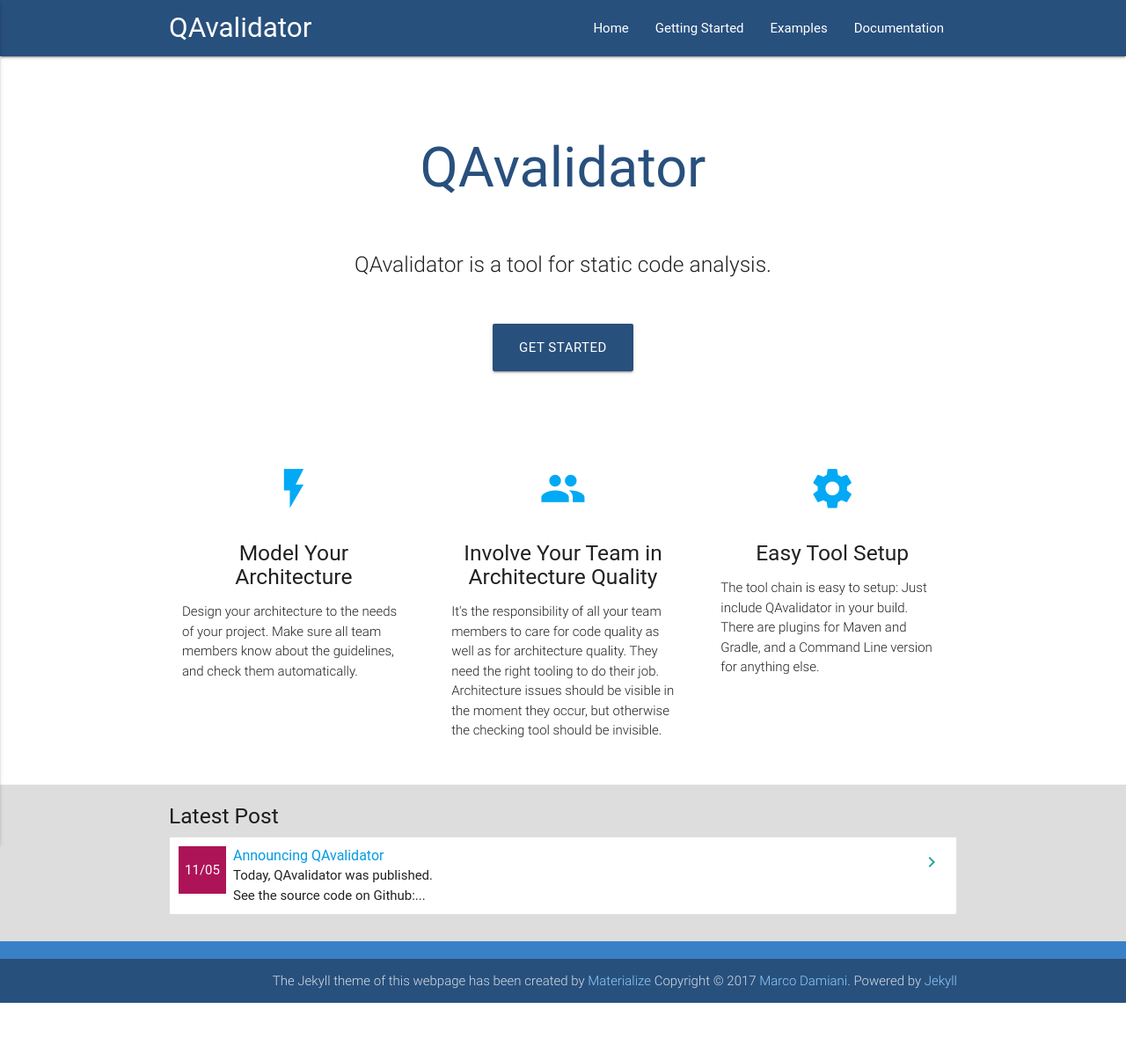
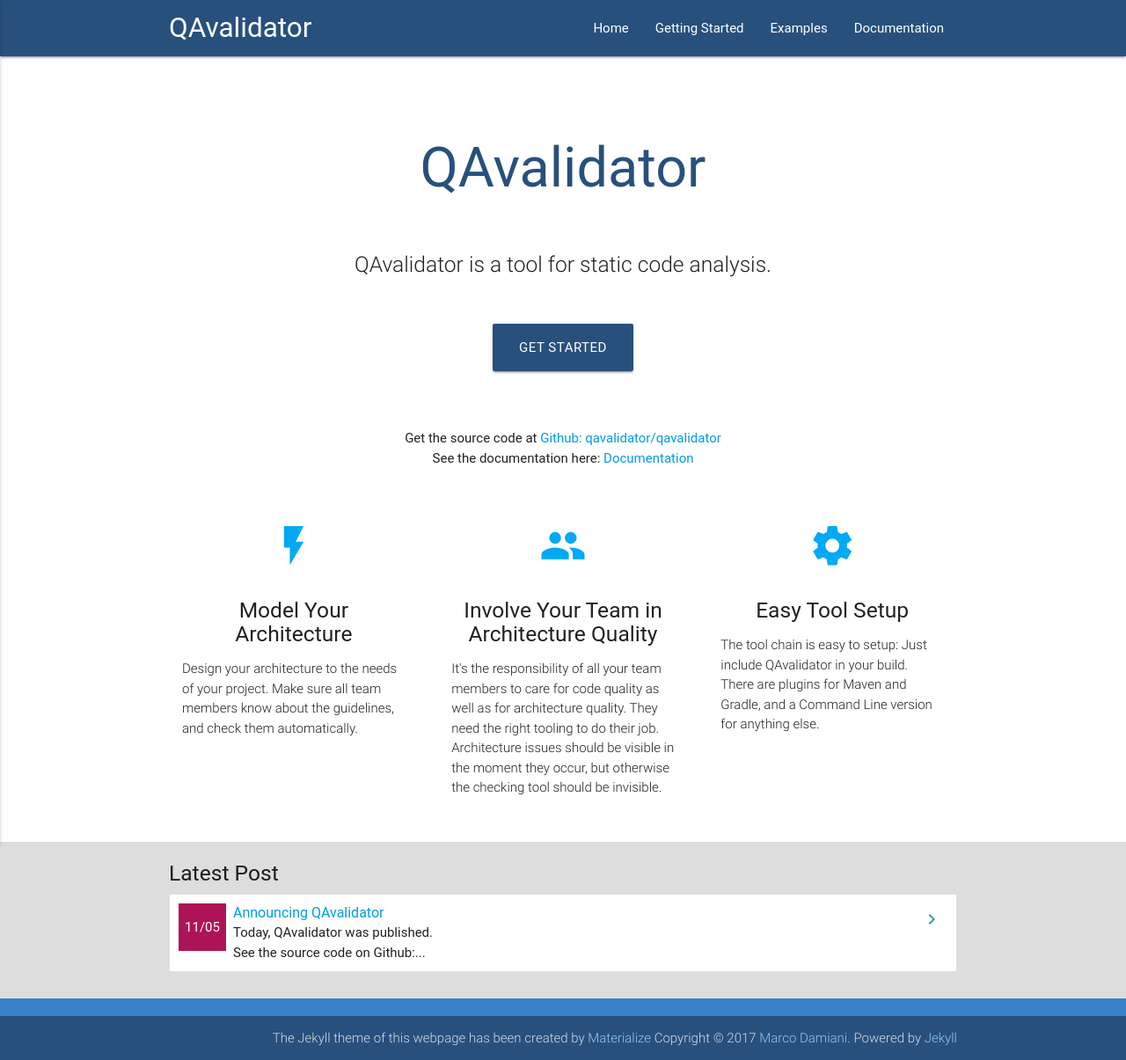
Before and after one commit to qavalidator/qavalidator.github.io, a Jekyll site: the page built from index.md, in a window 1280 px wide. Shown: the whole page at 88% size. Built offline with Jekyll 4.4.1, drawn with Linux system fonts in a browser that asks for light colours; some web fonts are replaced; before the commit the page ends 1140 px from its top, so only the background shows below that.

Commit message:
layout: add the link to Github and to docs more prominently.

```diff
--- a/_layouts/home.html
+++ b/_layouts/home.html
@@ -15,6 +15,12 @@ layout: default
                class="btn-large waves-effect waves-light qa-blue-1">Get Started</a>
         </div>
         <br><br>
+
+        <div class="row center">
+            Get the source code at <a href="https://github.com/qavalidator/qavalidator">Github: qavalidator/qavalidator</a>
+            <br>
+            See the documentation here: <a href="static/doc/qav-doc.html">Documentation</a>
+        </div>
 
     </div>
 </div>
```
